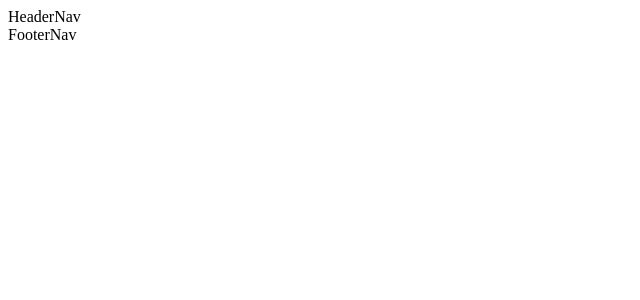
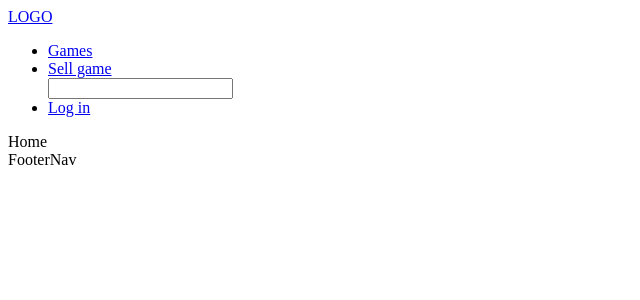
Before and after one commit to eivindsimonsen/gamehub-REMASTERED, a React (Vite) app: page / in a window 1280 px wide. Shown: the top 300 px of the page, without its empty margins (0-640 px from the left). Built offline with nearby package versions, Linux system fonts and the light colour scheme.

Commit message:
Basic react router setup

```diff
--- a/package.json
+++ b/package.json
@@ -11,6 +11,7 @@
   "dependencies": {
     "react": "^18.2.0",
     "react-dom": "^18.2.0",
+    "react-router-dom": "^6.10.0",
     "sass": "^1.62.0"
   },
   "devDependencies": {
--- a/src/App.jsx
+++ b/src/App.jsx
@@ -1,13 +1,37 @@
 // styles
 import "./sass/style.scss";
+// pagages
+import { Routes, Route } from "react-router-dom";
 // pages
 import HeaderNav from "./components/nav/HeaderNav";
 import FooterNav from "./components/nav/FooterNav";
+import Home from "./components/pages/index/Home";
+import Games from "./components/pages/games/Games";
+import Sell from "./components/pages/sell/Sell";
+import Login from "./components/pages/login/Login";
 
 function App() {
   return (
     <>
       <HeaderNav />
+      <Routes>
+        <Route
+          path="/"
+          element={<Home />}
+        />
+        <Route
+          path="/games"
+          element={<Games />}
+        />
+        <Route
+          path="/sell"
+          element={<Sell />}
+        />
+        <Route
+          path="/login"
+          element={<Login />}
+        />
+      </Routes>
       <FooterNav />
     </>
   );
--- a/src/components/nav/HeaderNav.jsx
+++ b/src/components/nav/HeaderNav.jsx
@@ -1,7 +1,26 @@
 import React from "react";
+import { NavLink } from "react-router-dom";
 
 function HeaderNav() {
-  return <div>HeaderNav</div>;
+  return (
+    <nav>
+      <div className="brand-logo">
+        <NavLink to="/">LOGO</NavLink>
+      </div>
+      <ul>
+        <li>
+          <NavLink to="/games">Games</NavLink>
+        </li>
+        <li>
+          <NavLink to="/sell">Sell game</NavLink>
+        </li>
+        <input type="text" />
+        <li>
+          <NavLink to="/login">Log in</NavLink>
+        </li>
+      </ul>
+    </nav>
+  );
 }
 
 export default HeaderNav;
--- /dev/null
+++ b/src/components/pages/games/Games.jsx
@@ -0,0 +1,7 @@
+import React from "react";
+
+function Games() {
+  return <div>Games</div>;
+}
+
+export default Games;
--- /dev/null
+++ b/src/components/pages/index/Home.jsx
@@ -0,0 +1,7 @@
+import React from "react";
+
+function Home() {
+  return <div>Home</div>;
+}
+
+export default Home;
--- /dev/null
+++ b/src/components/pages/login/Login.jsx
@@ -0,0 +1,7 @@
+import React from "react";
+
+function Login() {
+  return <div>Login</div>;
+}
+
+export default Login;
--- /dev/null
+++ b/src/components/pages/sell/Sell.jsx
@@ -0,0 +1,7 @@
+import React from "react";
+
+function Sell() {
+  return <div>Sell</div>;
+}
+
+export default Sell;
--- a/src/main.jsx
+++ b/src/main.jsx
@@ -1,9 +1,12 @@
 import React from "react";
 import ReactDOM from "react-dom/client";
 import App from "./App";
+import { BrowserRouter } from "react-router-dom";
 
 ReactDOM.createRoot(document.getElementById("root")).render(
   <React.StrictMode>
-    <App />
+    <BrowserRouter>
+      <App />
+    </BrowserRouter>
   </React.StrictMode>
 );
```
Also changed, not shown: 1 other file (tests, documents, lock files or other folders).
